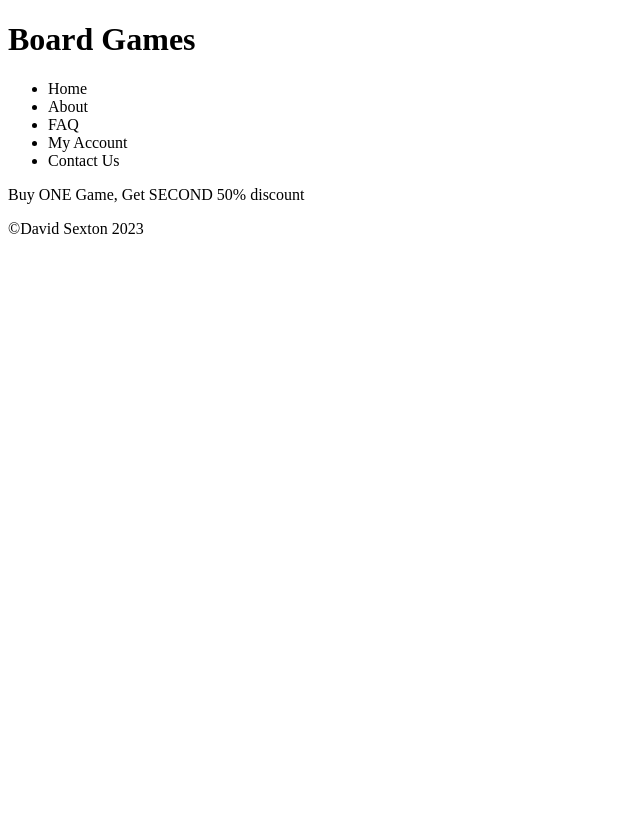
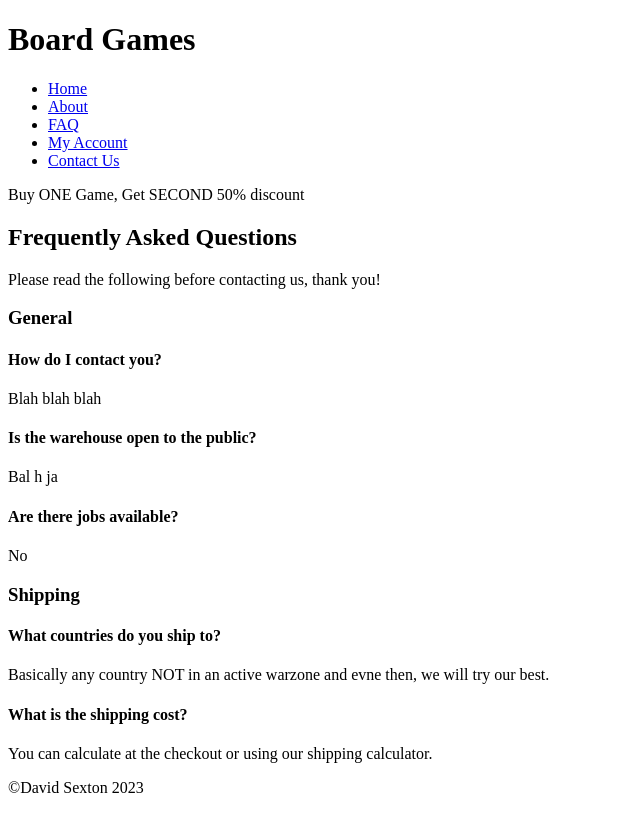
Before and after one commit to Dotzyyy/js-fullstack-module2, a plain HTML site: page faq.html in a window 1280 px wide. Shown: the whole page, without its empty margins (0-640 px from the left). Drawn offline with Linux system fonts and the light colour scheme.

Commit message:
added more html

```diff
--- a/faq.html
+++ b/faq.html
@@ -15,16 +15,40 @@
              </div>
              <nav>
                 <ul>
-                    <li>Home</li>
-                    <li>About</li>
-                    <li>FAQ</li>
-                    <li>My Account</li>
-                    <li>Contact Us</li>
+                    <li><a href="index.html">Home</a></li>
+                    <li><a href="about.html">About</a></li>
+                    <li><a href="faq.html" class="current">FAQ</a></li>
+                    <li><a href="myaccount.html">My Account</a></li>
+                    <li><a href="contact.html">Contact Us</a></li>
                 </ul>
             </nav>
              <p>Buy ONE Game, Get SECOND 50% discount</p>
          </header>
          <main>
+            <h2>Frequently Asked Questions</h2>
+            <p>Please read the following before contacting us, thank you!</p>
+
+            <div>
+                <h3>General</h3>
+                <h4>How do I contact you?</h4>
+                <p>Blah blah blah</p>
+                <h4>Is the warehouse open to the public?</h4>
+                <p>Bal h ja</p>
+                <h4>Are there jobs available?</h4>
+                <p>No</p>
+
+            </div>
+            <!--Create a shipping calculator-->
+            <div>
+                <h3>Shipping</h3>
+                <h4>What countries do you ship to?</h4>
+                <p>Basically any country NOT in an active warzone and evne then, we will try our best.</p>
+                <h4>What is the shipping cost?</h4>
+                <p>You can calculate at the checkout or using our shipping calculator.</p>
+            </div>
+
+
+
 
          </main>
          <footer>
```
Also changed, not shown: about.html (+5 -5 lines), contact.html (+5 -5 lines), index.html (+5 -5 lines), myaccount.html (+5 -5 lines), boardgame.js (added).
